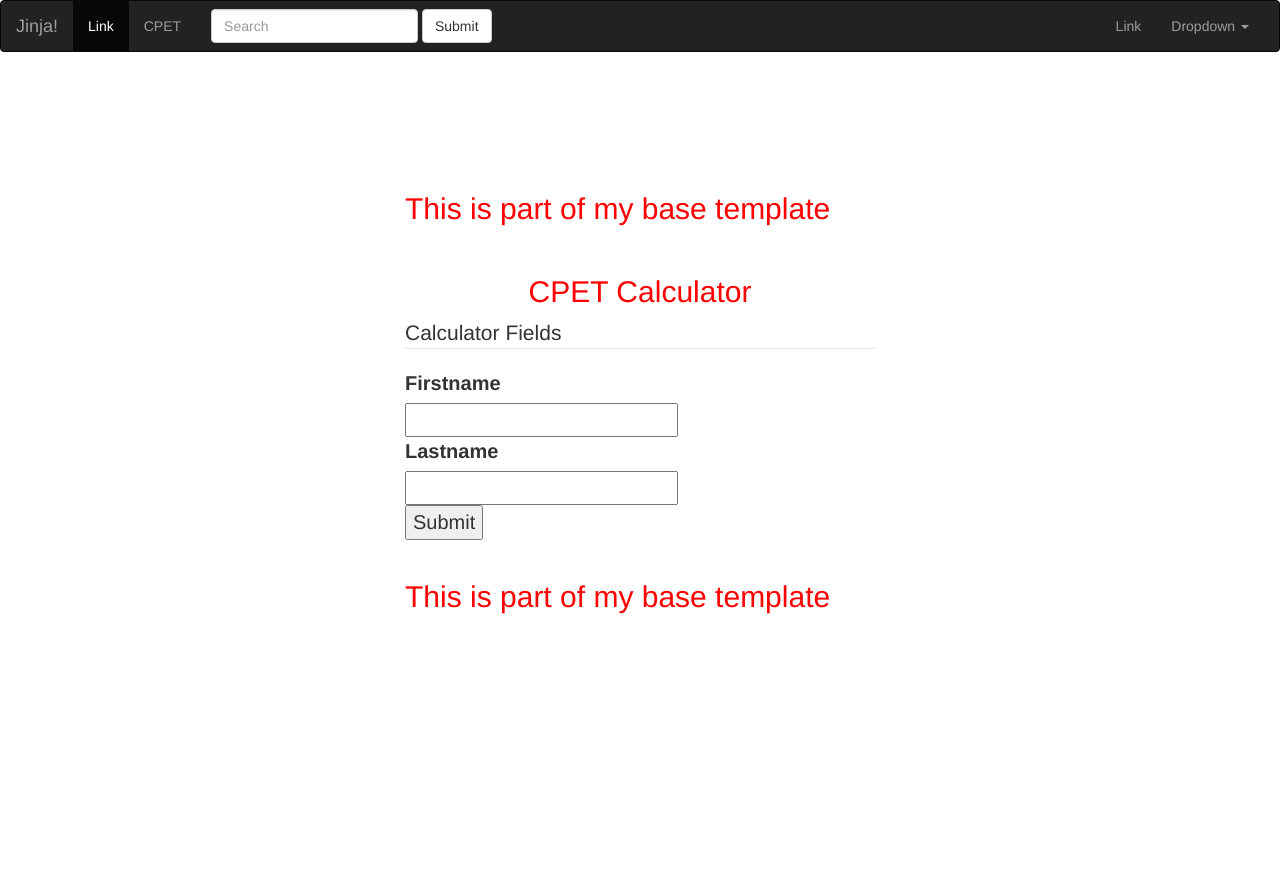
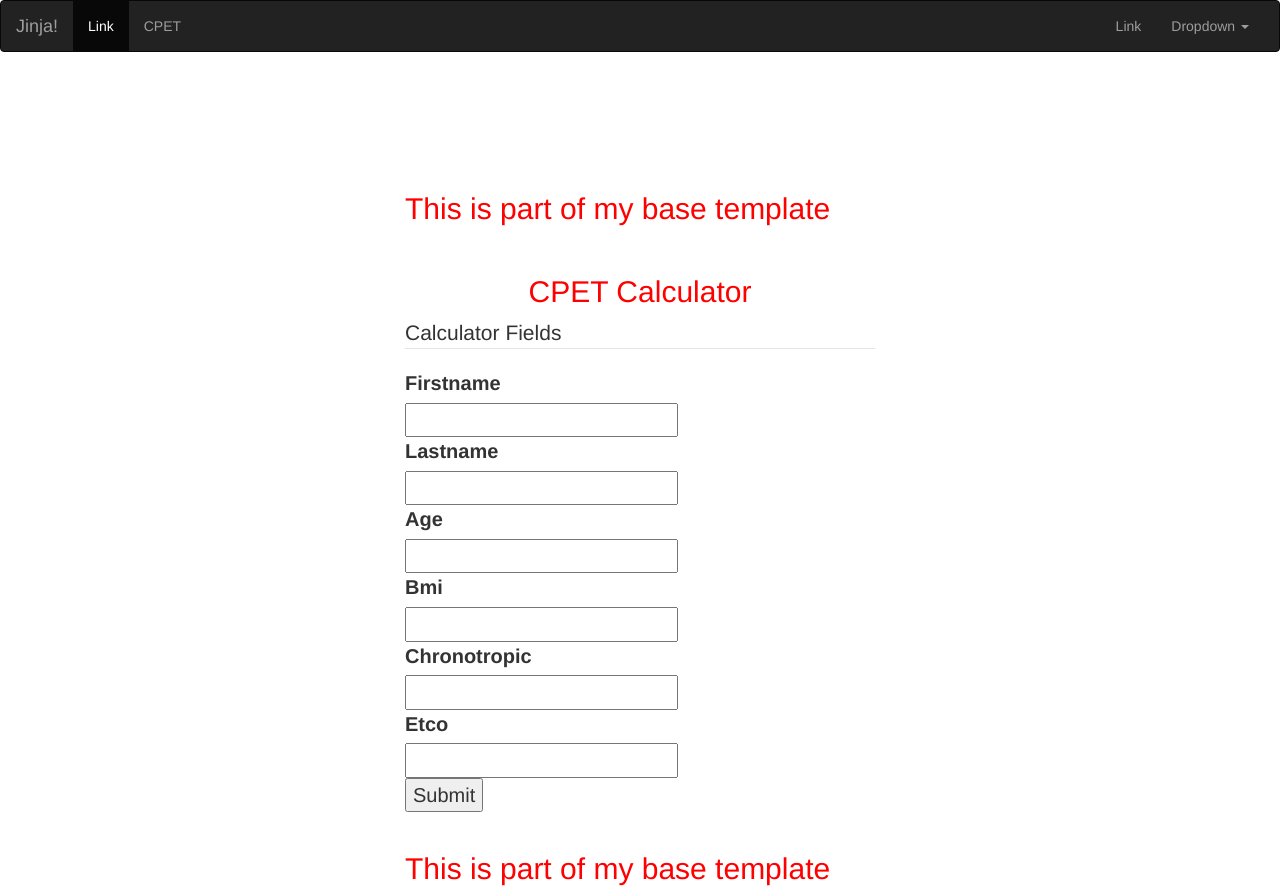
Before and after one commit to nrsmoll/nrsmoll, a Python web app: template templates/Cpet.html in a window 1280 px wide. Before the commit the page ends 614 px from the top, so only its background shows below. Run offline with Jinja, Linux system fonts and the light colour scheme; the template is opened without the code that fills it, so the values that code supplies are empty, except form fields; form fields are guessed from the names that the template uses; some libraries are stand-ins or nearby versions.

Commit message:
First working form, with full fields

```diff
--- a/forms.py
+++ b/forms.py
@@ -1,8 +1,12 @@
 from flask_wtf import Form
-from wtforms import StringField, SubmitField
+from wtforms import StringField, SubmitField, IntegerField
 from wtforms.validators import DataRequired
 
 class CpetForm(Form):
     firstname = StringField('First Name', validators=[DataRequired()])
     lastname = StringField('Last Name', validators=[DataRequired()])
+    age = IntegerField('Age (years)', validators=[DataRequired()])
+    bmi = IntegerField('BMI', validators=[DataRequired()])
+    chronotropic = IntegerField('Chronotropic Response (HR)', validators=[DataRequired()])
+    etco2 = IntegerField('End-Tidal CO2', validators=[DataRequired()])
     submit = SubmitField('Classify')
--- a/templates/Cpet.html
+++ b/templates/Cpet.html
@@ -14,7 +14,7 @@
          <div>{{ message }}</div>
       {% endfor %}
 
-      <form action = "http://localhost:5000/Cpet" method = post>
+      <form action = "" method = post>
          <fieldset>
             <legend>Calculator Fields</legend>
             {{ form.hidden_tag() }}
@@ -25,6 +25,18 @@
                <br>
                {{ form.lastname.label }}<br>
                {{ form.lastname }}
+                               <br>
+               {{ form.age.label }}<br>
+               {{ form.age }}
+                               <br>
+               {{ form.bmi.label }}<br>
+               {{ form.bmi }}
+                               <br>
+               {{ form.chronotropic.label }}<br>
+               {{ form.chronotropic }}
+               <br>
+                {{ form.etco2.label }}<br>
+                {{ form.etco2 }}
                <br>
                {{ form.submit }}
             </div>
--- a/templates/base.html
+++ b/templates/base.html
@@ -30,11 +30,6 @@
         <li class="active"><a href="#">Link</a></li>
         <li><a href="/Cpet">CPET</a></li>
       </ul>
-      <form class="navbar-form navbar-left" role="search">
-        <div class="form-group">
-          <input type="text" class="form-control" placeholder="Search">
-        </div>
-        <button type="submit" class="btn btn-default">Submit</button>
       </form>
       <ul class="nav navbar-nav navbar-right">
         <li><a href="#">Link</a></li>
```
